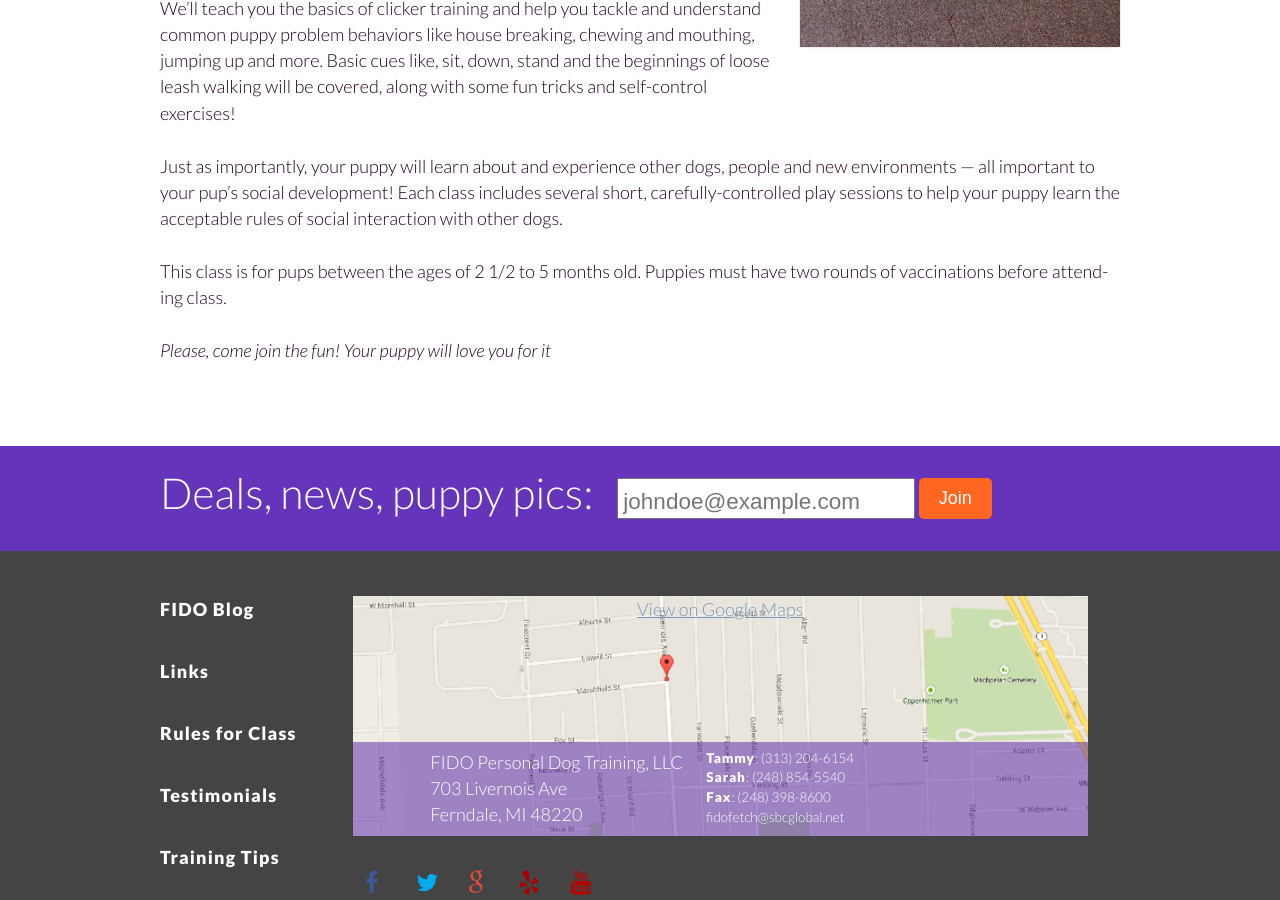
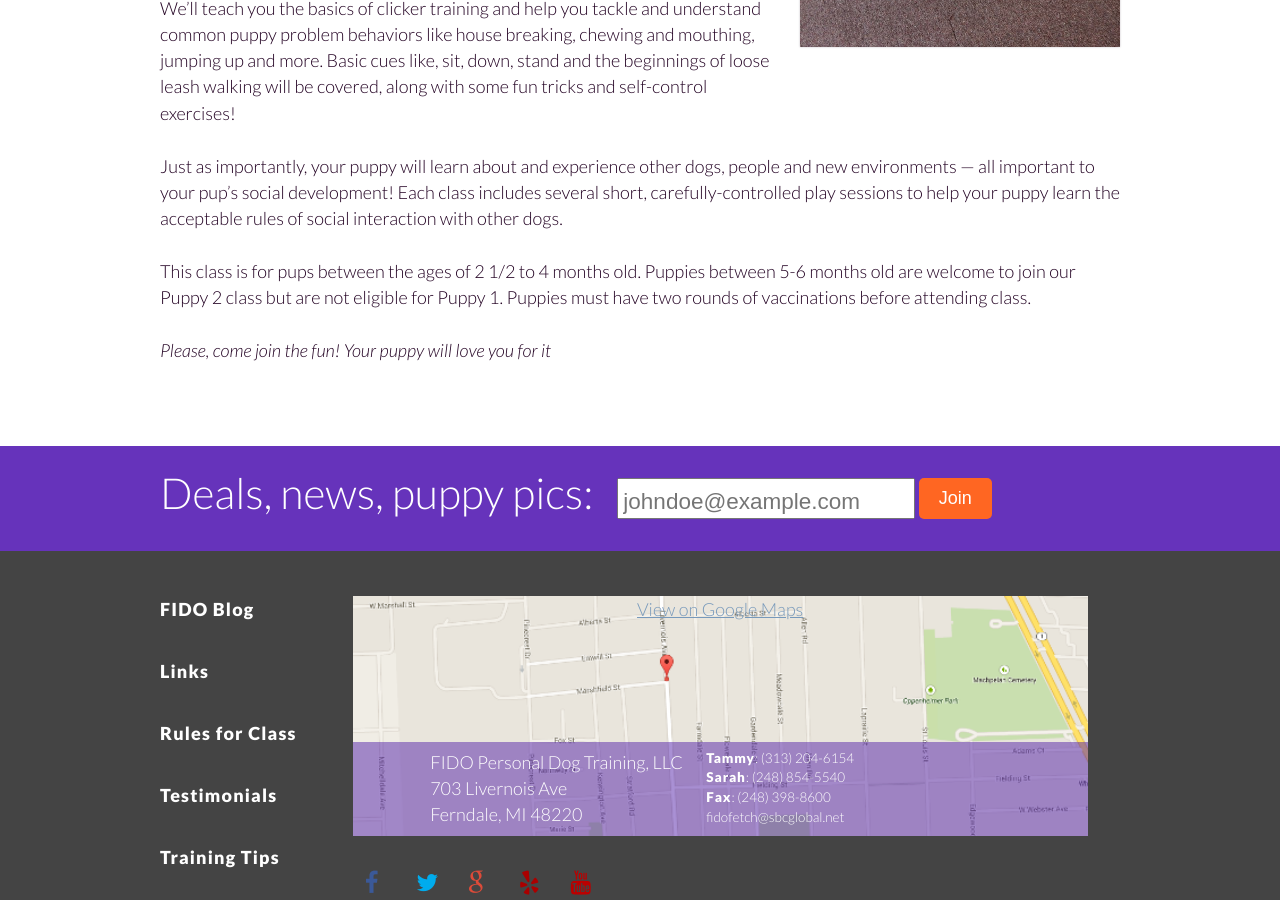
Before and after one commit to fidodogtraining/fidodogtraining.github.io, a Jekyll site: the page built from _classes/puppy-1.md, in a window 1280 px wide and 900 px high, scrolled down 689 px. Built offline with Jekyll 4.4.1, drawn with Linux system fonts in a browser that asks for light colours.

Commit message:
Update puppy-1.md

```diff
--- a/_classes/puppy-1.md
+++ b/_classes/puppy-1.md
@@ -17,7 +17,7 @@ We’ll teach you the basics of clicker training and help you tackle and underst
 
 Just as importantly, your puppy will learn about and experience other dogs, people and new environments — all important to your pup’s social development! Each class includes several short, carefully-controlled play sessions to help your puppy learn the acceptable rules of social interaction with other dogs.
 
-This class is for pups between the ages of 2 1/2 to 5 months old. Puppies must have two rounds of vaccinations before
-attending class.
+This class is for pups between the ages of 2 1/2 to 4 months old. Puppies between 5-6 months old are welcome to join our
+Puppy 2 class but are not eligible for Puppy 1. Puppies must have two rounds of vaccinations before attending class.
 
 _Please, come join the fun! Your puppy will love you for it_
```
